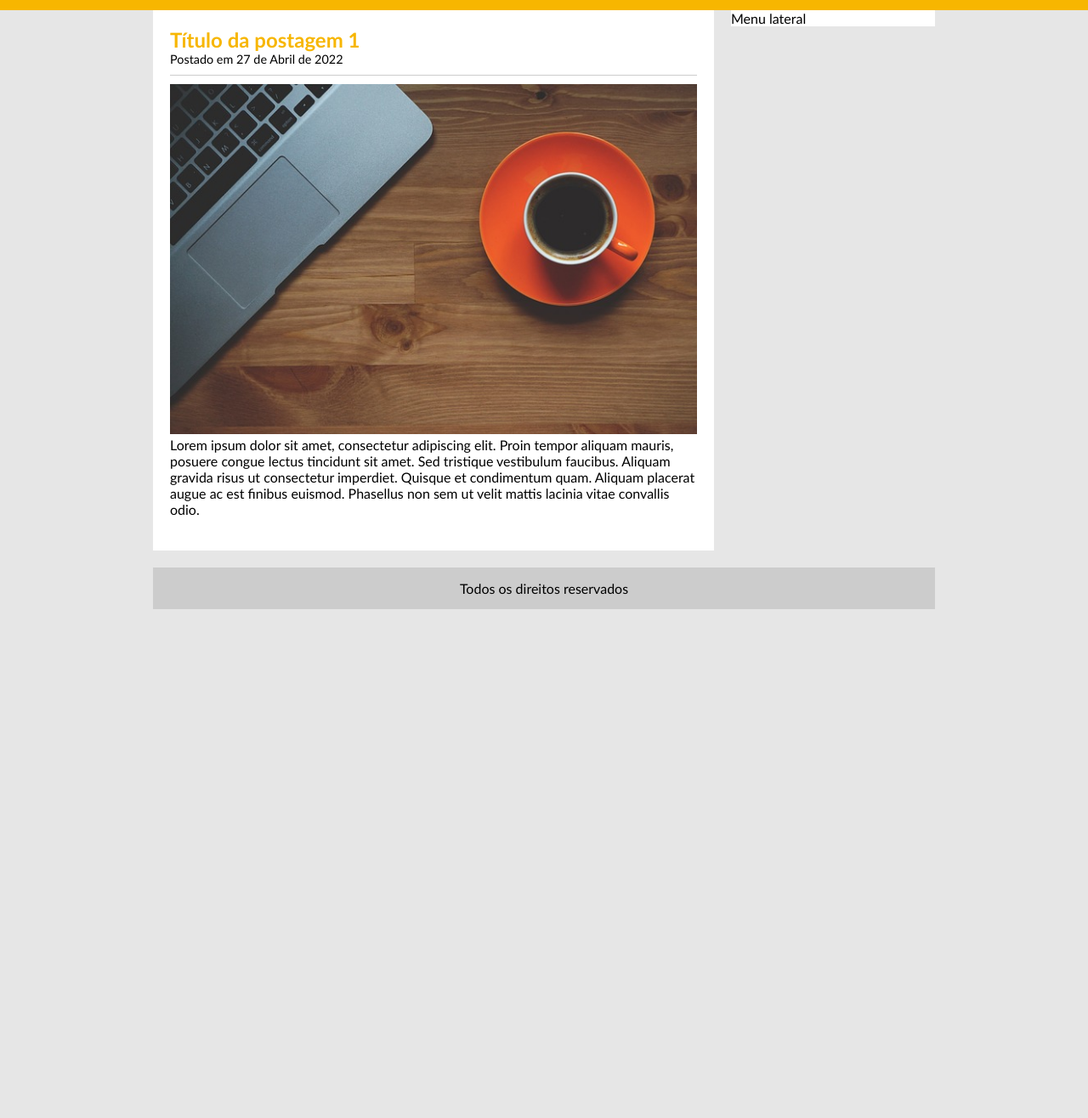
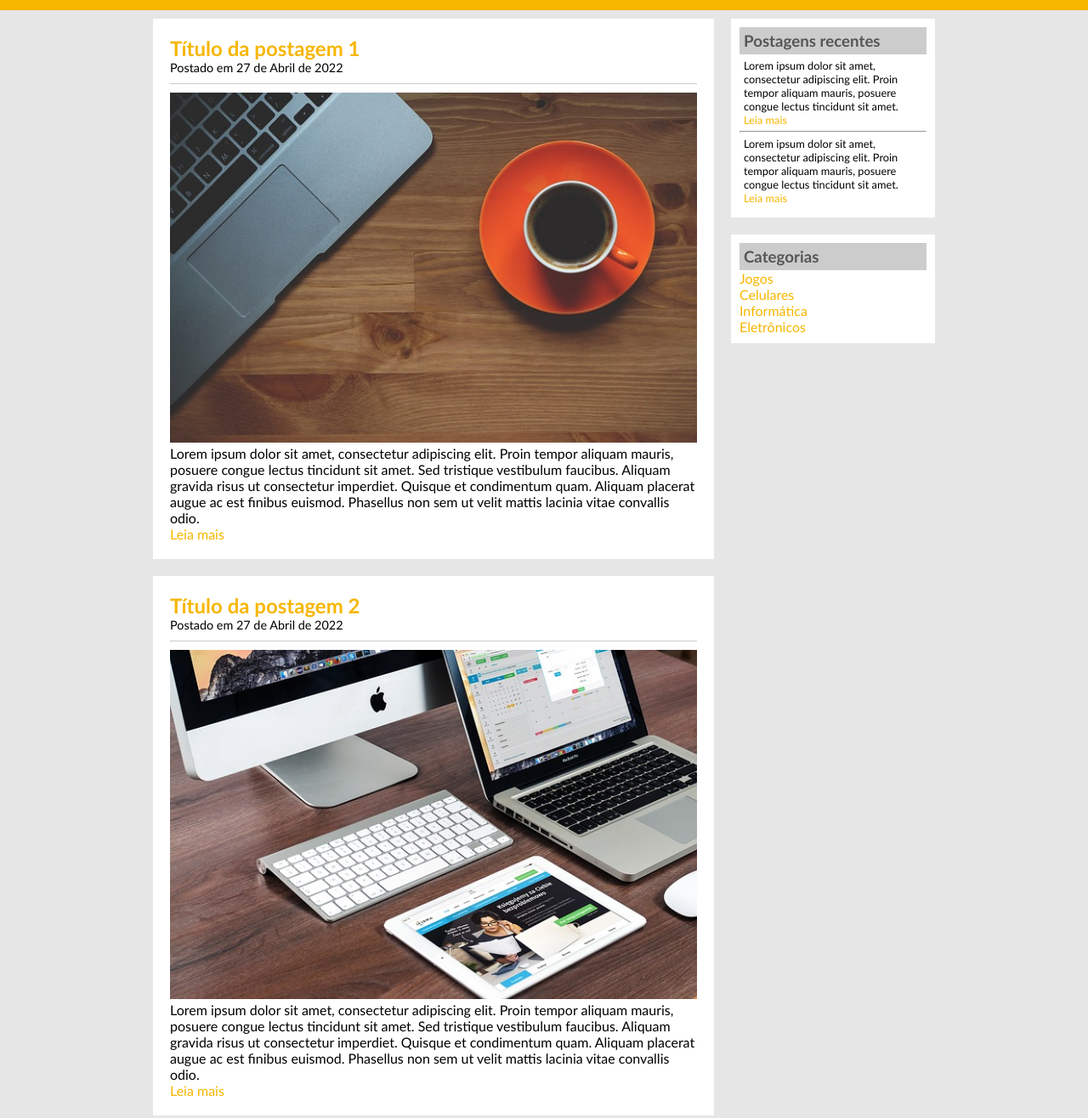
Before and after one commit to daviemanuels/projetoTecBlog, a plain HTML site: page index.html in a window 1280 px wide. Shown: the part 125-1441 px from the top of the page at 85% size. Before the commit the page ends 842 px from the top, so only its background shows below. Drawn offline with Linux system fonts and the light colour scheme.

Commit message:
Projeto finalizado

```diff
--- a/index.html
+++ b/index.html
@@ -22,7 +22,7 @@
         </div>
         <div id="area-principal">
             <div id="area-postagens">
-                <div id="postagens">
+                <div class="postagens"> <!-- Abertura postagem -->
                     <h2>Título da postagem 1</h2>
                     <span class="data-postagem">Postado em 27 de Abril de 2022</span>
                     <img width="620px" src="imagens/imagem1.jpg" alt="" srcset="">
@@ -33,10 +33,42 @@
                         vitae convallis odio.
                     </p>
                     <a href="">Leia mais</a>
-                </div>
+                </div> <!-- Fechamento postagem -->
+                <div class="postagens"> <!-- Abertura postagem -->
+                    <h2>Título da postagem 2</h2>
+                    <span class="data-postagem">Postado em 27 de Abril de 2022</span>
+                    <img width="620px" src="imagens/imagem2.jpg" alt="" srcset="">
+                    <p>
+                        Lorem ipsum dolor sit amet, consectetur adipiscing elit. Proin tempor aliquam mauris, posuere congue lectus
+                        tincidunt sit amet. Sed tristique vestibulum faucibus. Aliquam gravida risus ut consectetur imperdiet. Quisque
+                        et condimentum quam. Aliquam placerat augue ac est finibus euismod. Phasellus non sem ut velit mattis lacinia
+                        vitae convallis odio.
+                    </p>
+                    <a href="">Leia mais</a>
+                </div> <!-- Fechamento postagem -->
             </div>
             <div id="menu-lateral">
-                Menu lateral
+                <div class="conteudo-lateral">
+                    <h3>Postagens recentes</h3>
+                    <div class="texto-lateral">
+                        <p>Lorem ipsum dolor sit amet, consectetur adipiscing elit. Proin tempor aliquam mauris, posuere congue lectus
+                            tincidunt sit amet.</p>
+                        <a href="">Leia mais</a>
+                    </div>
+                    <hr>
+                    <div class="texto-lateral">
+                        <p>Lorem ipsum dolor sit amet, consectetur adipiscing elit. Proin tempor aliquam mauris, posuere congue lectus
+                            tincidunt sit amet.</p>
+                        <a href="">Leia mais</a>
+                    </div>
+                </div>
+                <div class="conteudo-lateral">
+                    <h3>Categorias</h3>
+                    <a href="">Jogos</a>
+                    <a href="">Celulares</a>
+                    <a href="">Informática</a>
+                    <a href="">Eletrônicos</a>
+                </div>
             </div>
             <div id="rodape">
                 Todos os direitos reservados
--- a/style.css
+++ b/style.css
@@ -26,6 +26,7 @@ body {
 #area-principal {
     width: 920px;
     margin: 0 auto;
+    padding: 10px;
 }
 
 #area-postagens {
@@ -38,10 +39,16 @@ body {
     float: right;
 }
 
-#postagens {
+.postagens {
     background-color: #FFF;
     margin-bottom: 20px;
     padding: 20px;
+}
+
+.conteudo-lateral {
+    background-color: white;
+    padding: 10px;
+    margin-bottom: 20px;
 }
 
 
@@ -55,7 +62,6 @@ body {
 
 
 #menu-lateral {
-    background-color: #FFF;
     width: 240px;
     float: right;
 }
@@ -77,14 +83,26 @@ a {
 }
 
 a:link, a:visited {
+    color: #f7b600;
+}
+
+a:hover {
+    text-decoration: underline;
+}
+
+#principal-menu a:link, #principal-menu a:visited {
     color: #FFF;
     padding: 8px 12px;
 }
 
-a:hover {
+#principal-menu a:hover {
     color: #f7b600;
     background-color: #FFF;
+    text-decoration: none;
+}
 
+.conteudo-lateral a {
+    display: block;
 }
 
 
@@ -102,6 +120,18 @@ h2 {
     color: #f7b600;
 }
 
+h3 {
+    color: #565656;
+    background-color: #CCC;
+    padding: 5px;
+}
+
 .branco {
     color: #FFF;
 }
+
+.texto-lateral {
+    font-size: 0.8em;
+    padding: 5px;
+    /*border-bottom: 1px solid #CCC;*/
+}
```
